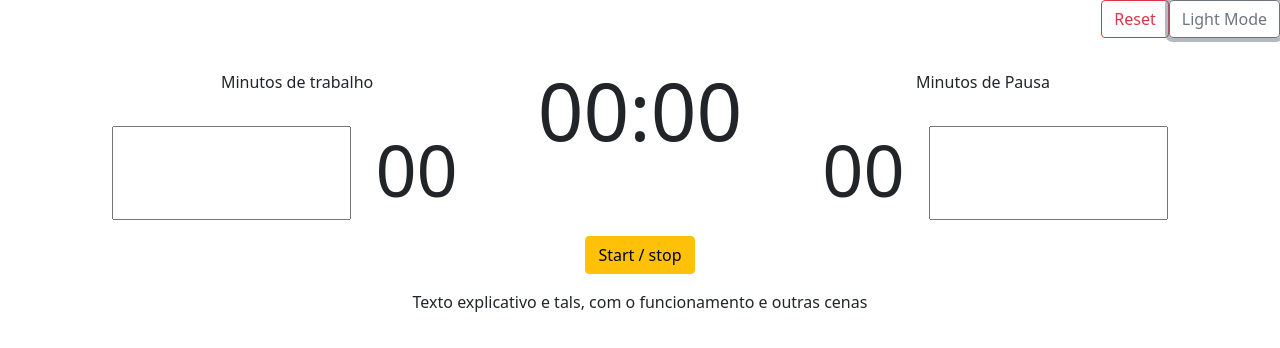
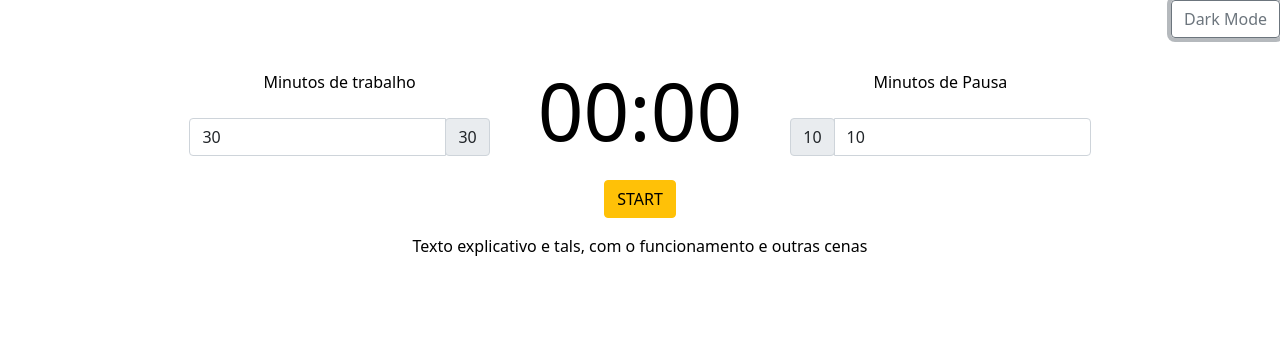
Before and after one commit to MiguelMarcal/Pomodoro_website, a plain HTML site: page index.html in a window 1280 px wide. Both pictures are taken after a click on the button "Light Mode". Drawn offline with nearby package versions, Linux system fonts and the light colour scheme.

Commit message:
js
Changes JS, input works almost good, need to change the start stop button and much more. Will be returning to white board

```diff
--- a/index.html
+++ b/index.html
@@ -9,24 +9,23 @@
       rel="stylesheet"
       href="https://cdnjs.cloudflare.com/ajax/libs/bootstrap/5.0.2/css/bootstrap.min.css"
     />
+    <script src="main.js"></script>
   </head>
-  <body>
+  <body style="background-color: #545454; color: white;">
     <div class="d-flex justify-content-end mb-4">
-      <button type="button" class="btn btn-outline-danger" id="reset_btn">
-        Reset
-      </button>
-      <button type="button" class="btn btn-outline-secondary" id="ld_btn">
-        Light Mode
-      </button>
+      <button type="button" class="btn btn-outline-secondary" id="ld_btn" onclick="bGMode()">Light Mode</button>
     </div>
     <div class="d-flex justify-content-center px-5">
       <div class="d-flex flex-column justify-content-center">
         <div class="p-2 d-flex justify-content-center">
           <p>Minutos de trabalho</p>
         </div>
-        <div class="p-2 d-flex justify-content-between">
-          <input type="number" name="Quantidade" min="1" id="min_input" />
-          <h2 class="display-2 px-4" id="min_h2">00</h2>
+        <div class="input-group mb-3">
+
+          <input oninput="workChange(this.value)" type="number" id="work_input" class="form-control" aria-label="Default" min="1" value="30" aria-describedby="inputGroup-sizing-default">
+          <div class="input-group-prepend">
+            <span class="input-group-text" id="work_display">30</span>
+          </div>
         </div>
       </div>
       <div>
@@ -37,17 +36,17 @@
         <div class="p-2 d-flex justify-content-center">
           <p>Minutos de Pausa</p>
         </div>
-        <div class="p-2 d-flex justify-content-between">
-          <h2 class="display-2 px-4" id="sec_h2">00</h2>
-          <input type="number" name="Quantidade" min="1" id="sec_input" />
+        <div class="input-group mb-3">
+          <div class="input-group-prepend">
+            <span class="input-group-text" id="pause_display">10</span>
+          </div>
+          <input oninput="pauseChange(this.value)" type="number" id="pause_input" class="form-control" aria-label="Default" min="1" value="10" placeholder="10" aria-describedby="inputGroup-sizing-default">
         </div>
       </div>
     </div>
     <div class="d-flex flex-column">
       <div class="p-2 d-flex justify-content-center">
-        <button type="button" class="btn btn-warning" id="timer_btn">
-          Start / stop
-        </button>
+        <button type="button" class="btn btn-warning" id="timer_btn" onclick="startStop()">START</button>
       </div>
       <div class="p-2 d-flex justify-content-center">
         <p>Texto explicativo e tals, com o funcionamento e outras cenas</p>
--- a/main.js
+++ b/main.js
@@ -0,0 +1,62 @@
+// Change BG button has a "ld_btn" id
+// The min Display has "work_display" id and the input has "work_input" id
+// The sec Display has "pause_display" id and the input has "pause_input" id
+// The start/stop btn has "timer_btn" id
+// The main timer has "timer" id
+
+let timerInterval; // Variable to store the interval ID
+
+
+function bGMode() {
+    bgColor = document.getElementById("ld_btn")
+    if(bgColor.innerHTML === "Light Mode"){
+        document.body.style.backgroundColor = "white"
+        document.body.style.color = "black"
+        bgColor.innerHTML = "Dark Mode"
+    }else{
+        document.body.style.backgroundColor = "#545454"
+        document.body.style.color = "white"
+        bgColor.innerHTML = "Light Mode"
+    }
+}
+
+function workChange(value) {
+    if (value.length > 0) {
+        document.getElementById("work_display").innerHTML = value
+      } else {
+        document.getElementById("work_display").innerHTML = "00"
+      }
+}
+
+function pauseChange(value) {
+    if (value.length > 0) {
+        document.getElementById("pause_display").innerHTML = value
+      } else {
+        document.getElementById("pause_display").innerHTML = "00"
+      }
+
+}
+
+function startStop() {
+    controler = document.getElementById("timer_btn")
+    timer = document.getElementById("timer")
+    workTime = document.getElementById("work_display")
+    pauseTime = document.getElementById("pause_display")
+
+
+    if (controler.innerHTML === "START"){
+        controler.innerHTML = "STOP"
+        timerInterval = setInterval(function() {
+            // Timer logic goes here
+            // Increment the timer or perform any other actions
+            timer.
+            console.log("Timer running...");
+          }, parseInt);
+    } else {
+        clearInterval(timerInterval); // Clears the interval, stopping the timer
+        controler.innerHTML = "START"
+        timer.innerHTML = workTime.innerHTML
+        timer.style.backgroundColor = "green"
+        timer.style.borderradius = "2"
+    }
+}
```
